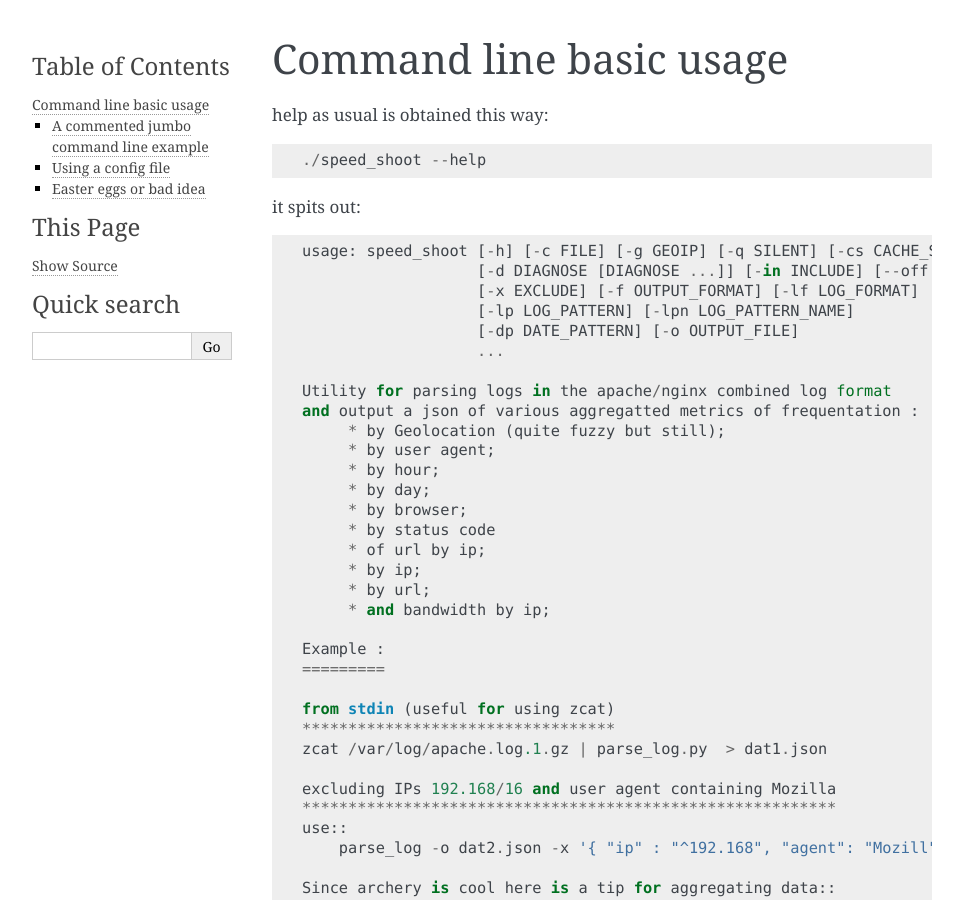
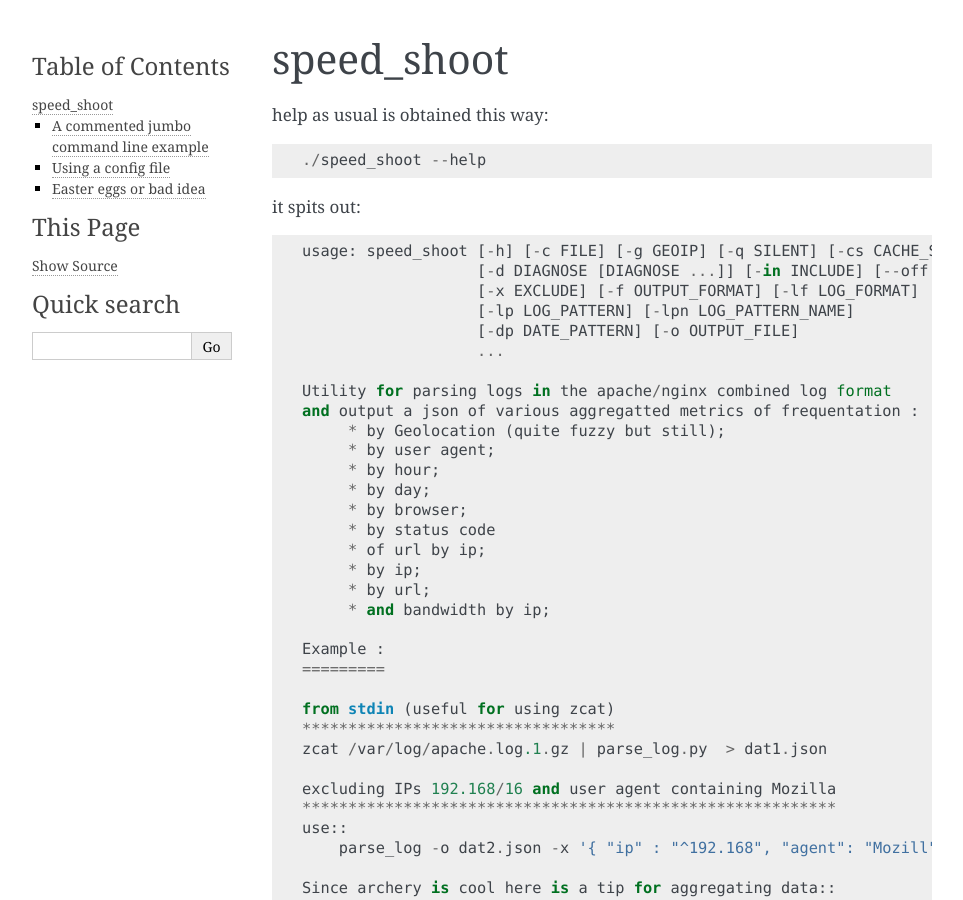
Before and after one commit to jul/yahi, a Sphinx documentation site: the page built from docs/source/cli_arg.rst, in a window 1280 px wide and 900 px high. Shown: the whole window, without its empty margins (148-1111 px from the left). Built offline with Sphinx 7.4.7, drawn with Linux system fonts in a browser that asks for light colours; pages that are not in the unit, such as notebooks, are missing from menus.

Commit message:
simplifying title

```diff
--- a/docs/source/cli_arg.rst
+++ b/docs/source/cli_arg.rst
@@ -1,5 +1,5 @@
-Command line basic usage
-========================
+speed_shoot
+===========
 
 help as usual is obtained this way::
 
```
